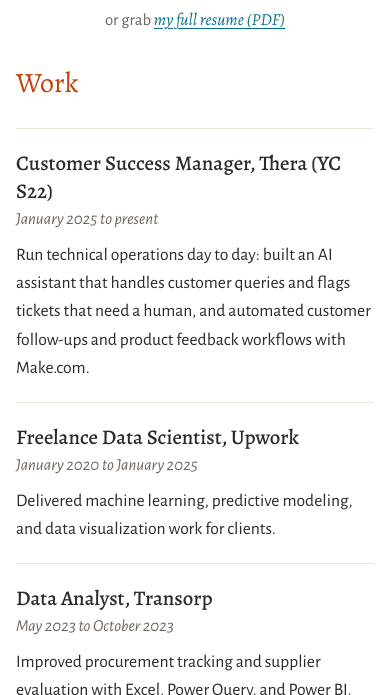
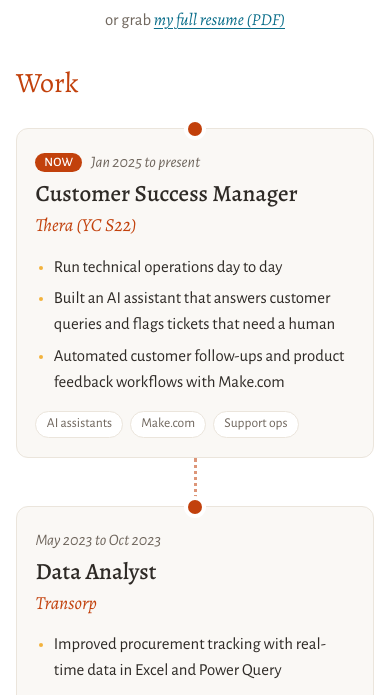
Before and after one commit to ChibuikeOnuba/ChibuikeOnuba.github.io, a plain HTML site: page experience.html in a window 390 px wide. Shown: the part 149-844 px from the top of the page. Drawn offline with nearby package versions, Linux system fonts and the light colour scheme.

Commit message:
Turn work history into a curved dotted path
- Roles become cards alternating left/right, joined by curved dotted SVG lines
- Each card: date, "Now" badge, role, company, highlights, skill tags
- Ordered most recent first; straight dotted line on phones

Co-Authored-By: Claude Opus 5.5 <noreply@anthropic.com>

```diff
--- a/assets/css/minimal.css
+++ b/assets/css/minimal.css
@@ -412,6 +412,135 @@ input:focus-visible {
   color: var(--accent);
 }
 
+.section-wide {
+  max-width: 56rem;
+}
+
+/* Work path: cards alternate left/right, joined by curved dotted lines */
+
+.path {
+  position: relative;
+}
+
+.stop {
+  position: relative;
+  width: 60%;
+  padding: 1.5rem 1.6rem 1.35rem;
+  background: var(--field-bg);
+  border: 1px solid var(--rule);
+  border-radius: 12px;
+}
+
+.stop:nth-of-type(even) {
+  margin-left: auto;
+}
+
+/* node where the path meets the card */
+.stop::before {
+  content: "";
+  position: absolute;
+  top: -7px;
+  left: 50%;
+  width: 14px;
+  height: 14px;
+  margin-left: -7px;
+  border-radius: 50%;
+  background: var(--accent);
+  box-shadow: 0 0 0 4px var(--bg);
+}
+
+.stop-date {
+  margin: 0 0 0.35rem;
+  color: var(--muted);
+  font-style: italic;
+  font-size: 1rem;
+  line-height: 1.4;
+}
+
+.stop-now {
+  display: inline-block;
+  margin-right: 0.4rem;
+  padding: 0.05rem 0.55rem;
+  border-radius: 999px;
+  background: var(--accent);
+  color: var(--bg);
+  font-style: normal;
+  font-weight: 500;
+  font-size: 0.8rem;
+  letter-spacing: 0.03em;
+  text-transform: uppercase;
+  vertical-align: 0.1em;
+}
+
+.stop h3 {
+  margin: 0;
+  font-family: var(--font-serif);
+  font-weight: 500;
+  font-size: 1.45rem;
+  line-height: 1.25;
+}
+
+.stop-org {
+  margin: 0.1rem 0 0.75rem;
+  color: var(--accent);
+  font-family: var(--font-serif);
+  font-style: italic;
+  font-size: 1.15rem;
+}
+
+.stop ul {
+  margin: 0 0 1rem;
+  padding-left: 1.15rem;
+  font-size: 1.05rem;
+  line-height: 1.55;
+}
+
+.stop li + li {
+  margin-top: 0.35rem;
+}
+
+.stop li::marker {
+  color: var(--edge);
+}
+
+.stop-tags {
+  display: flex;
+  flex-wrap: wrap;
+  gap: 0.4rem;
+  margin: 0;
+}
+
+.stop-tags span {
+  padding: 0.1rem 0.65rem;
+  border: 1px solid var(--rule);
+  border-radius: 999px;
+  background: var(--bg);
+  color: var(--muted);
+  font-size: 0.85rem;
+  line-height: 1.6;
+}
+
+.path-link {
+  height: 7.5rem;
+}
+
+.path-link svg {
+  display: block;
+  width: 100%;
+  height: 100%;
+  overflow: visible;
+}
+
+.path-link path {
+  fill: none;
+  stroke: var(--accent);
+  stroke-opacity: 0.55;
+  stroke-width: 2.5;
+  stroke-linecap: round;
+  stroke-dasharray: 0 9;
+  vector-effect: non-scaling-stroke;
+}
+
 .roles {
   list-style: none;
   margin: 0;
@@ -507,4 +636,26 @@ input:focus-visible {
   .site-nav a {
     font-size: 1.05rem;
   }
+
+  /* path becomes a straight dotted line on phones */
+  .stop {
+    width: 100%;
+    padding: 1.35rem 1.15rem 1.2rem;
+  }
+
+  .path-link {
+    height: 3rem;
+    display: flex;
+    justify-content: center;
+  }
+
+  .path-link svg {
+    display: none;
+  }
+
+  .path-link::before {
+    content: "";
+    border-left: 3px dotted var(--accent);
+    opacity: 0.55;
+  }
 }
--- a/experience.html
+++ b/experience.html
@@ -32,35 +32,70 @@
       <p>or grab <a href="assets/ONUBA%20CHIBUIKE%20RESUME.pdf">my full resume (PDF)</a></p>
     </header>
 
-    <section class="section" aria-labelledby="work-heading">
+    <section class="section section-wide" aria-labelledby="work-heading">
       <h2 id="work-heading">Work</h2>
-      <ol class="roles">
 
-        <li class="role">
-          <h3>Customer Success Manager, Thera (YC S22)</h3>
-          <p class="role-meta">January 2025 to present</p>
-          <p>Run technical operations day to day: built an AI assistant that handles customer queries and flags tickets that need a human, and automated customer follow-ups and product feedback workflows with Make.com.</p>
-        </li>
+      <div class="path" role="list">
 
-        <li class="role">
-          <h3>Freelance Data Scientist, Upwork</h3>
-          <p class="role-meta">January 2020 to January 2025</p>
-          <p>Delivered machine learning, predictive modeling, and data visualization work for clients.</p>
-        </li>
+        <article class="stop" role="listitem">
+          <p class="stop-date"><span class="stop-now">Now</span> Jan 2025 to present</p>
+          <h3>Customer Success Manager</h3>
+          <p class="stop-org">Thera (YC S22)</p>
+          <ul>
+            <li>Run technical operations day to day</li>
+            <li>Built an AI assistant that answers customer queries and flags tickets that need a human</li>
+            <li>Automated customer follow-ups and product feedback workflows with Make.com</li>
+          </ul>
+          <p class="stop-tags"><span>AI assistants</span><span>Make.com</span><span>Support ops</span></p>
+        </article>
 
-        <li class="role">
-          <h3>Data Analyst, Transorp</h3>
-          <p class="role-meta">May 2023 to October 2023</p>
-          <p>Improved procurement tracking and supplier evaluation with Excel, Power Query, and Power BI, and prepared the department's mid-year analysis report.</p>
-        </li>
+        <div class="path-link" aria-hidden="true">
+          <svg viewBox="0 0 100 100" preserveAspectRatio="none"><path d="M30 0 C30 60 70 40 70 100"/></svg>
+        </div>
 
-        <li class="role">
-          <h3>Data Scientist, OmdenaAI</h3>
-          <p class="role-meta">January 2023 to May 2023</p>
-          <p>Worked with 50+ data scientists on an autism prediction model and pipeline for hospitals in India, improved model recall by 15%, and published the research in a peer-reviewed journal.</p>
-        </li>
+        <article class="stop" role="listitem">
+          <p class="stop-date">May 2023 to Oct 2023</p>
+          <h3>Data Analyst</h3>
+          <p class="stop-org">Transorp</p>
+          <ul>
+            <li>Improved procurement tracking with real-time data in Excel and Power Query</li>
+            <li>Reworked supplier evaluation by tracking delivery and cost KPIs</li>
+            <li>Prepared the department's mid-year analysis report</li>
+          </ul>
+          <p class="stop-tags"><span>Excel</span><span>Power Query</span><span>Power BI</span></p>
+        </article>
 
-      </ol>
+        <div class="path-link path-link-back" aria-hidden="true">
+          <svg viewBox="0 0 100 100" preserveAspectRatio="none"><path d="M70 0 C70 60 30 40 30 100"/></svg>
+        </div>
+
+        <article class="stop" role="listitem">
+          <p class="stop-date">Jan 2023 to May 2023</p>
+          <h3>Data Scientist</h3>
+          <p class="stop-org">OmdenaAI</p>
+          <ul>
+            <li>Built an autism prediction model and pipeline with 50+ data scientists, for hospitals in India</li>
+            <li>Improved model recall by 15% with feature engineering and hyperparameter tuning</li>
+            <li>Published the research in a peer-reviewed journal</li>
+          </ul>
+          <p class="stop-tags"><span>Python</span><span>Machine learning</span><span>Research</span></p>
+        </article>
+
+        <div class="path-link" aria-hidden="true">
+          <svg viewBox="0 0 100 100" preserveAspectRatio="none"><path d="M30 0 C30 60 70 40 70 100"/></svg>
+        </div>
+
+        <article class="stop" role="listitem">
+          <p class="stop-date">Jan 2020 to Jan 2025</p>
+          <h3>Freelance Data Scientist</h3>
+          <p class="stop-org">Upwork</p>
+          <ul>
+            <li>Delivered machine learning, predictive modeling, and data visualization projects for clients</li>
+          </ul>
+          <p class="stop-tags"><span>Machine learning</span><span>Predictive modeling</span><span>Data viz</span></p>
+        </article>
+
+      </div>
     </section>
 
     <section class="section" aria-labelledby="edu-heading">
```
